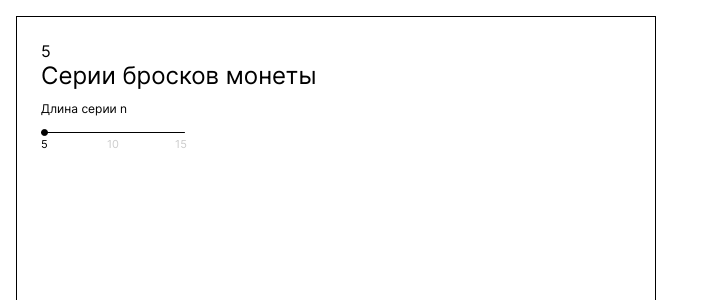
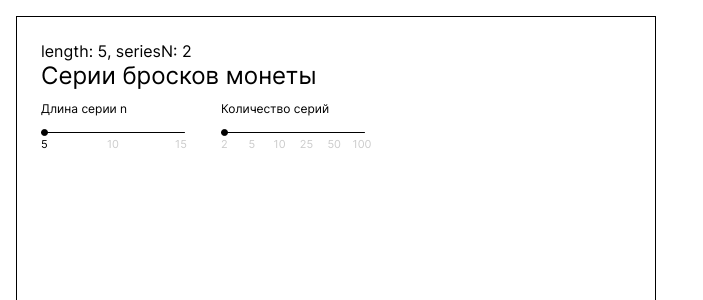
Before and after one commit to StanislavXmov/test_dice, a React (Vite) app: page / in a window 1280 px wide. Shown: the top 300 px of the page, without its empty margins (0-703 px from the left). Built offline with nearby package versions, Linux system fonts and the light colour scheme.

Commit message:
SerialsRange

```diff
--- a/src/components/Coins/Series/Series.module.scss
+++ b/src/components/Coins/Series/Series.module.scss
@@ -26,6 +26,6 @@
 
 .controllWrapper {
   display: flex;
-  flex-direction: column;
+  gap: 24px;
   margin: 12px 0px 0px 0px;
 }
--- a/src/components/Coins/Series/Series.tsx
+++ b/src/components/Coins/Series/Series.tsx
@@ -1,21 +1,26 @@
 import React from 'react';
 import { LengthRange } from './components/Range/LengthRange';
+import { SerialsRange } from './components/Range/SerialsRange';
 import { useDiceSeries } from '../../../state/useDiceSeries';
 
 import styles from './Series.module.scss';
 
 export const DiceSeries = () => {
   const length = useDiceSeries(s => s.length);
+  const seriesN = useDiceSeries(s => s.seriesN);
   return (
     <div className={styles.wrapper}>
-      {length}
+      {`length: ${length}, seriesN: ${seriesN}`}
       <h2 className={styles.title}>Серии бросков монеты</h2>
       <div className={styles.controllWrapper}>
         <div>
           <h3 className={styles.subTitle}>Длина серии n</h3>
           <LengthRange />
         </div>
-
+        <div>
+          <h3 className={styles.subTitle}>Количество серий</h3>
+          <SerialsRange />
+        </div>
       </div>
     </div>
   )
--- a/src/components/Coins/Series/components/Range/Range.module.scss
+++ b/src/components/Coins/Series/components/Range/Range.module.scss
@@ -144,6 +144,44 @@ input[type=range]:focus::-ms-fill-upper {
   transform: translateX(-50%);
 }
 
+.labelSerialsValue0 {
+  position: absolute;
+  left: 0px;
+  top: 0;
+  transform: translateX(0);
+}
+
+.labelSerialsValue1 {
+  position: absolute;
+  left: calc(144px / 5 + 2px);
+  top: 0;
+  transform: translateX(-50%);
+}
+.labelSerialsValue2 {
+  position: absolute;
+  left: calc(144px / 5 * 2 + 1px);
+  top: 0;
+  transform: translateX(-50%);
+}
+.labelSerialsValue3 {
+  position: absolute;
+  left: calc(144px / 5 * 3 - 1px);
+  top: 0;
+  transform: translateX(-50%);
+}
+.labelSerialsValue4 {
+  position: absolute;
+  left: calc(144px / 5 * 4 - 2px);
+  top: 0;
+  transform: translateX(-50%);
+}
+.labelSerialsValue5 {
+  position: absolute;
+  left: calc(144px / 5 * 5 - 3px);
+  top: 0;
+  transform: translateX(-50%);
+}
+
 .labelValue0 {
   position: absolute;
   left: 0px;
--- /dev/null
+++ b/src/components/Coins/Series/components/Range/SerialsRange.tsx
@@ -0,0 +1,49 @@
+import { ChangeEvent, useState } from 'react';
+import { useDiceSeries } from '../../../../../state/useDiceSeries';
+
+import styles from './Range.module.scss';
+
+const labes = [
+  {inputValue: 0, id: 0, labelValue: 2},
+  {inputValue: 1, id: 1, labelValue: 5},
+  {inputValue: 2, id: 2, labelValue: 10},
+  {inputValue: 3, id: 3, labelValue: 25},
+  {inputValue: 4, id: 4, labelValue: 50},
+  {inputValue: 5, id: 5, labelValue: 100},
+];
+
+export type CounterType = 2|5|10|25|50|100;
+
+export const SerialsRange = () => {
+  const [value, setValue] = useState(0);
+  const setSeriesN = useDiceSeries(s => s.setSeriesN);
+
+  const handler = (e: ChangeEvent<HTMLInputElement>) => {
+    setValue(Number(e.target.value));
+    const counter = labes[Number(e.target.value)].labelValue;
+    setSeriesN(counter as CounterType);
+  }
+  return (
+    <div className={styles.inputWraper}>
+      <input
+        className={styles.input}
+        type="range"
+        value={value}
+        min={0}
+        max={5}
+        step={1}
+        onChange={handler}
+      />
+      <div className={styles.label} >
+        {labes.map(({id, inputValue, labelValue}) => (
+          <span
+          key={id}
+          className={`${styles.labelValue} ${styles[`labelSerialsValue${id}`]} ${ value === inputValue ? styles.lavelActive : ''}`}
+          >
+            {labelValue}
+          </span>
+          ))}
+      </div>
+    </div>
+  );
+};
```
